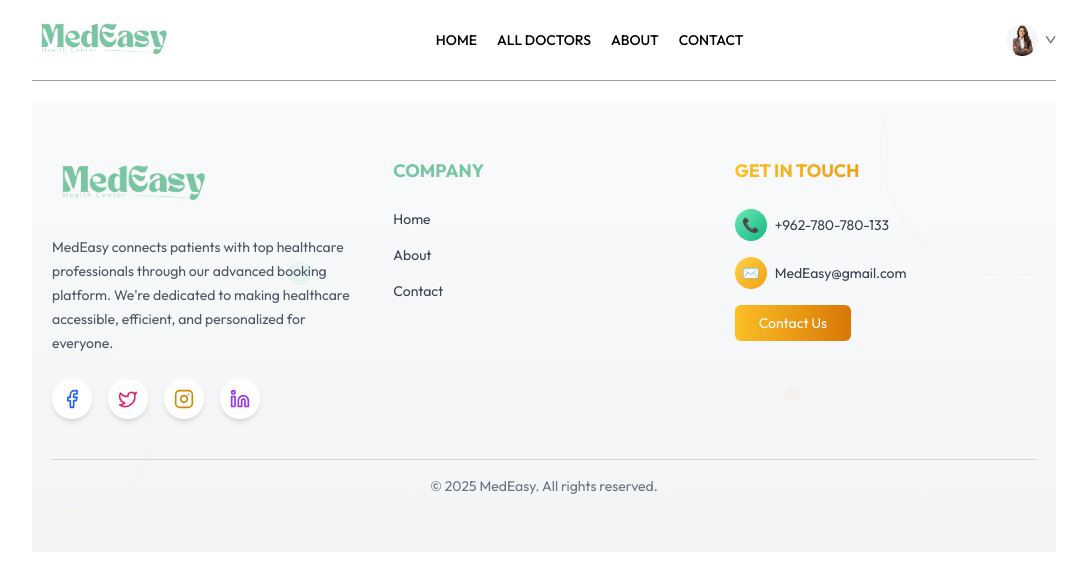
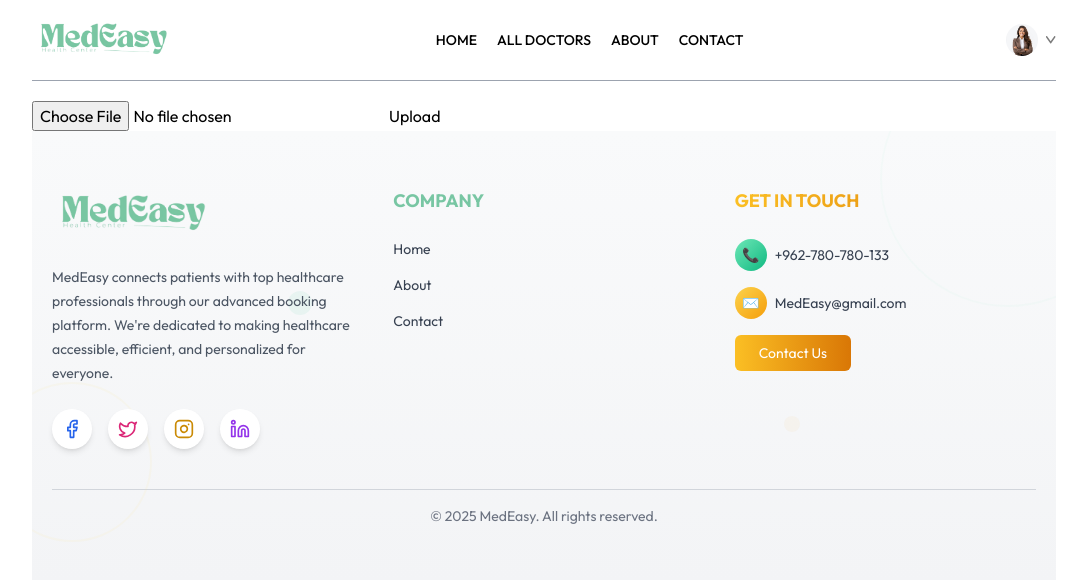
Before and after one commit to ramaqattam/frontend, a React (Vite) app: page /upload in a window 1280 px wide. Shown: the top 580 px of the page, without its empty margins (96-1183 px from the left). Built offline with nearby package versions, Linux system fonts and the light colour scheme.

Commit message:
feat: Add UploadImage component for image uploads and integrate with backend API

```diff
--- a/src/App.jsx
+++ b/src/App.jsx
@@ -11,6 +11,7 @@ import Appointment from './pages/Appointment'
 import Navbar from './components/Navbar';
 import Footer from './components/Footer'
 import About from './pages/About'
+import UploadImage from './components/uploadImage.jsx'
 
 
 const App = () => {
@@ -28,6 +29,7 @@ const App = () => {
         <Route path='/my-profile' element={<MyProfile />} />
         <Route path='/my-appointments' element={<MyAppointments/>} />
         <Route path='/appointment/:docId' element={<Appointment />} />
+        <Route path='/upload' element={<UploadImage />} />
       </Routes>
       <Footer />
     </div>
--- a/src/assets/assets.js
+++ b/src/assets/assets.js
@@ -98,6 +98,7 @@ export const doctors = [
         degree: 'MBBS',
         experience: '4 Years',
         about: 'Dr. Ahmad Al-Zoubi has a strong commitment to delivering comprehensive medical care, focusing on preventive medicine, early diagnosis, and effective treatment strategies. Dr. Al-Zoubi has a strong commitment to delivering comprehensive medical care, focusing on preventive medicine, early diagnosis, and effective treatment strategies.',
+        fees: 20,
         address: {
             line1: 'King Abdullah II Street',
             line2: 'Amman Governorate, Jordan'
@@ -111,6 +112,7 @@ export const doctors = [
         degree: 'MBBS',
         experience: '3 Years',
         about: 'Dr. Tasneem Al-shishani has a strong commitment to delivering comprehensive medical care, focusing on preventive medicine, early diagnosis, and effective treatment strategies. Dr. Jaber has a strong commitment to delivering comprehensive medical care, focusing on preventive medicine, early diagnosis, and effective treatment strategies.',
+        fees: 20,
         address: {
             line1: 'University Street',
             line2: 'Irbid Governorate, Jordan'
@@ -124,6 +126,7 @@ export const doctors = [
         degree: 'MBBS',
         experience: '1 Years',
         about: 'Dr. Mohammad Al-Shdeifat has a strong commitment to delivering comprehensive medical care, focusing on preventive medicine, early diagnosis, and effective treatment strategies. Dr. Al-Shdeifat has a strong commitment to delivering comprehensive medical care, focusing on preventive medicine, early diagnosis, and effective treatment strategies.',
+        fees: 20,
         address: {
             line1: 'Wasfi Al-Tal Street',
             line2: 'Amman Governorate, Jordan'
@@ -137,6 +140,7 @@ export const doctors = [
         degree: 'MBBS',
         experience: '2 Years',
         about: 'Dr. Mazen Al-Tarawneh has a strong commitment to delivering comprehensive medical care, focusing on preventive medicine, early diagnosis, and effective treatment strategies. Dr. Al-Tarawneh has a strong commitment to delivering comprehensive medical care, focusing on preventive medicine, early diagnosis, and effective treatment strategies.',
+        fees: 20,
         address: {
             line1: 'Downtown Area',
             line2: 'Karak Governorate, Jordan'
@@ -150,6 +154,7 @@ export const doctors = [
         degree: 'MBBS',
         experience: '4 Years',
         about: 'Dr. Nour Al-Rawabdeh has a strong commitment to delivering comprehensive medical care, focusing on preventive medicine, early diagnosis, and effective treatment strategies. Dr. Al-Rawabdeh has a strong commitment to delivering comprehensive medical care, focusing on preventive medicine, early diagnosis, and effective treatment strategies.',
+        fees: 20,
         address: {
             line1: 'King Talal Street',
             line2: 'Zarqa Governorate, Jordan'
@@ -163,6 +168,7 @@ export const doctors = [
         degree: 'MBBS',
         experience: '4 Years',
         about: 'Dr. Hosam Al-Majali has a strong commitment to delivering comprehensive medical care, focusing on preventive medicine, early diagnosis, and effective treatment strategies. Dr. Al-Majali has a strong commitment to delivering comprehensive medical care, focusing on preventive medicine, early diagnosis, and effective treatment strategies.',
+        fees: 20,
         address: {
             line1: 'Jerusalem Street',
             line2: 'Ma\'an Governorate, Jordan'
@@ -176,6 +182,7 @@ export const doctors = [
         degree: 'MBBS',
         experience: '4 Years',
         about: 'Dr. Saif Khory has a strong commitment to delivering comprehensive medical care, focusing on preventive medicine, early diagnosis, and effective treatment strategies. Dr. Khory has a strong commitment to delivering comprehensive medical care, focusing on preventive medicine, early diagnosis, and effective treatment strategies.',
+        fees: 20,
         address: {
             line1: 'Independence Street',
             line2: 'Balqa Governorate, Jordan'
@@ -189,6 +196,7 @@ export const doctors = [
         degree: 'MBBS',
         experience: '3 Years',
         about: 'Dr. Omar Alhaj has a strong commitment to delivering comprehensive medical care, focusing on preventive medicine, early diagnosis, and effective treatment strategies. Dr. Alhaj has a strong commitment to delivering comprehensive medical care, focusing on preventive medicine, early diagnosis, and effective treatment strategies.',
+        fees: 20,
         address: {
             line1: 'Queen Rania Street',
             line2: 'Ajloun Governorate, Jordan'
@@ -202,6 +210,7 @@ export const doctors = [
         degree: 'MBBS',
         experience: '1 Years',
         about: 'Dr. Lina Mansour has a strong commitment to delivering comprehensive medical care, focusing on preventive medicine, early diagnosis, and effective treatment strategies. Dr. Mansour has a strong commitment to delivering comprehensive medical care, focusing on preventive medicine, early diagnosis, and effective treatment strategies.',
+        fees: 20,
         address: {
             line1: 'Salt Street',
             line2: 'Jerash Governorate, Jordan'
@@ -215,6 +224,7 @@ export const doctors = [
         degree: 'MBBS',
         experience: '2 Years',
         about: 'Dr. Sami Haddad has a strong commitment to delivering comprehensive medical care, focusing on preventive medicine, early diagnosis, and effective treatment strategies. Dr. Haddad has a strong commitment to delivering comprehensive medical care, focusing on preventive medicine, early diagnosis, and effective treatment strategies.',
+        fees: 20,
         address: {
             line1: 'Palestine Street',
             line2: 'Madaba Governorate, Jordan'
@@ -228,6 +238,7 @@ export const doctors = [
         degree: 'MBBS',
         experience: '4 Years',
         about: 'Dr. Rami Al-Qeisi has a strong commitment to delivering comprehensive medical care, focusing on preventive medicine, early diagnosis, and effective treatment strategies. Dr. Al-Qeisi has a strong commitment to delivering comprehensive medical care, focusing on preventive medicine, early diagnosis, and effective treatment strategies.',
+        fees: 20,
         address: {
             line1: 'Jordan Street',
             line2: 'Tafilah Governorate, Jordan'
@@ -241,6 +252,7 @@ export const doctors = [
         degree: 'MBBS',
         experience: '4 Years',
         about: 'Dr. Hani Al-Momani has a strong commitment to delivering comprehensive medical care, focusing on preventive medicine, early diagnosis, and effective treatment strategies. Dr. Al-Momani has a strong commitment to delivering comprehensive medical care, focusing on preventive medicine, early diagnosis, and effective treatment strategies.',
+        fees: 20,
         address: {
             line1: 'Mecca Street',
             line2: 'Aqaba Governorate, Jordan'
@@ -254,6 +266,7 @@ export const doctors = [
         degree: 'MBBS',
         experience: '4 Years',
         about: 'Dr. Dana Al-Kurdi has a strong commitment to delivering comprehensive medical care, focusing on preventive medicine, early diagnosis, and effective treatment strategies. Dr. Al-Kurdi has a strong commitment to delivering comprehensive medical care, focusing on preventive medicine, early diagnosis, and effective treatment strategies.',
+        fees: 20,
         address: {
             line1: 'Prince Hassan Street',
             line2: 'Amman Governorate, Jordan'
@@ -267,6 +280,7 @@ export const doctors = [
         degree: 'MBBS',
         experience: '3 Years',
         about: 'Dr. Zaid Al-Omari has a strong commitment to delivering comprehensive medical care, focusing on preventive medicine, early diagnosis, and effective treatment strategies. Dr. Al-Omari has a strong commitment to delivering comprehensive medical care, focusing on preventive medicine, early diagnosis, and effective treatment strategies.',
+        fees: 20,
         address: {
             line1: 'Medina Munawara Street',
             line2: 'Irbid Governorate, Jordan'
@@ -280,6 +294,7 @@ export const doctors = [
         degree: 'MBBS',
         experience: '1 Years',
         about: 'Dr. Rana Al-Abbadi has a strong commitment to delivering comprehensive medical care, focusing on preventive medicine, early diagnosis, and effective treatment strategies. Dr. Al-Abbadi has a strong commitment to delivering comprehensive medical care, focusing on preventive medicine, early diagnosis, and effective treatment strategies.',
+        fees: 20,
         address: {
             line1: 'Gardens Street',
             line2: 'Zarqa Governorate, Jordan'
--- /dev/null
+++ b/src/components/uploadImage.jsx
@@ -0,0 +1,41 @@
+import React, { useState } from 'react';
+import axios from 'axios';
+
+function UploadImage() {
+  const [file, setFile] = useState(null);
+  const [message, setMessage] = useState('');
+
+  const handleChange = (e) => {
+    setFile(e.target.files[0]);
+  };
+
+  const handleSubmit = async (e) => {
+    e.preventDefault();
+    const formData = new FormData();
+    formData.append('image', file); // <-- الاسم الصحيح للحقل
+
+    try {
+      await axios.post('http://localhost:4000/api/admin/add-doctor', formData, {
+        headers: {
+          'Content-Type': 'multipart/form-data'
+        }
+      });
+      setMessage('✔️ Uploaded successfully!');
+    } catch (err) {
+      console.error(err);
+      setMessage('❌ Upload failed');
+    }
+  };
+
+  return (
+    <div className="upload">
+      <form onSubmit={handleSubmit}>
+        <input type="file" name="image" onChange={handleChange} required />
+        <button type="submit">Upload</button>
+      </form>
+      {message && <p>{message}</p>}
+    </div>
+  );
+}
+
+export default UploadImage;
```
